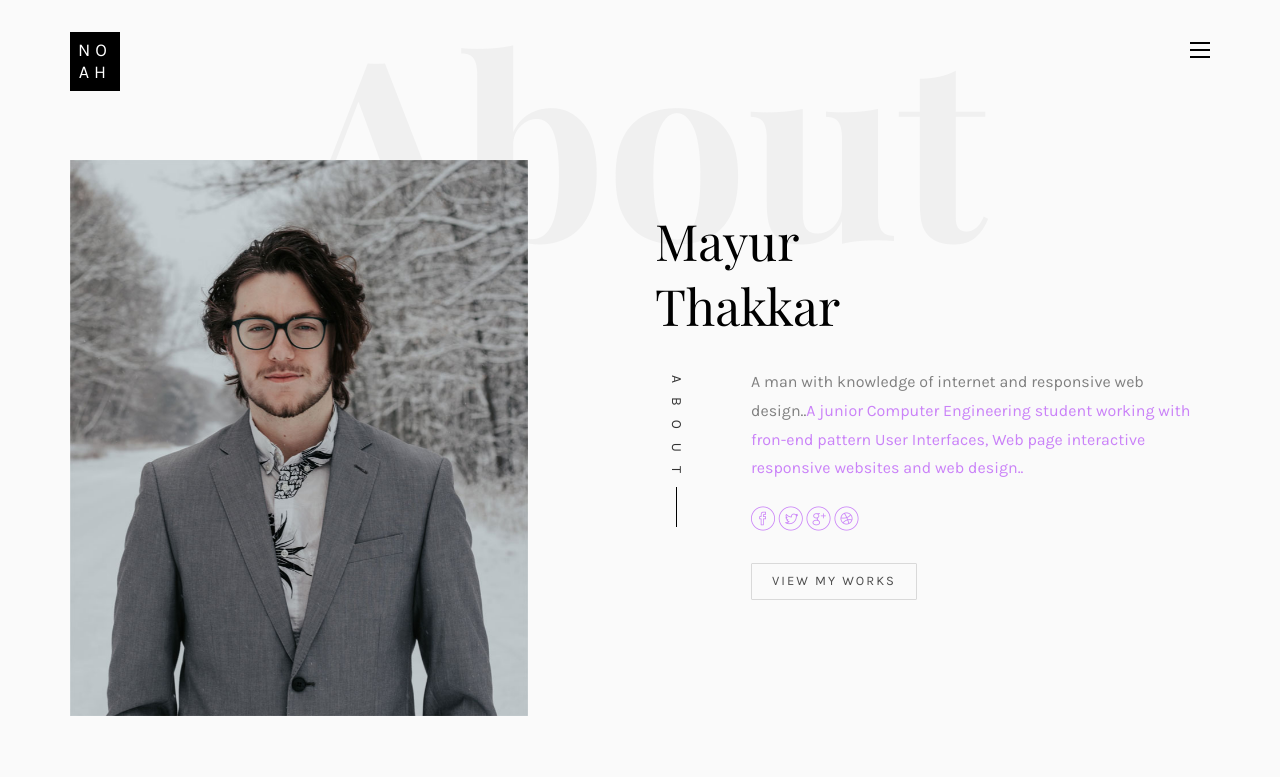
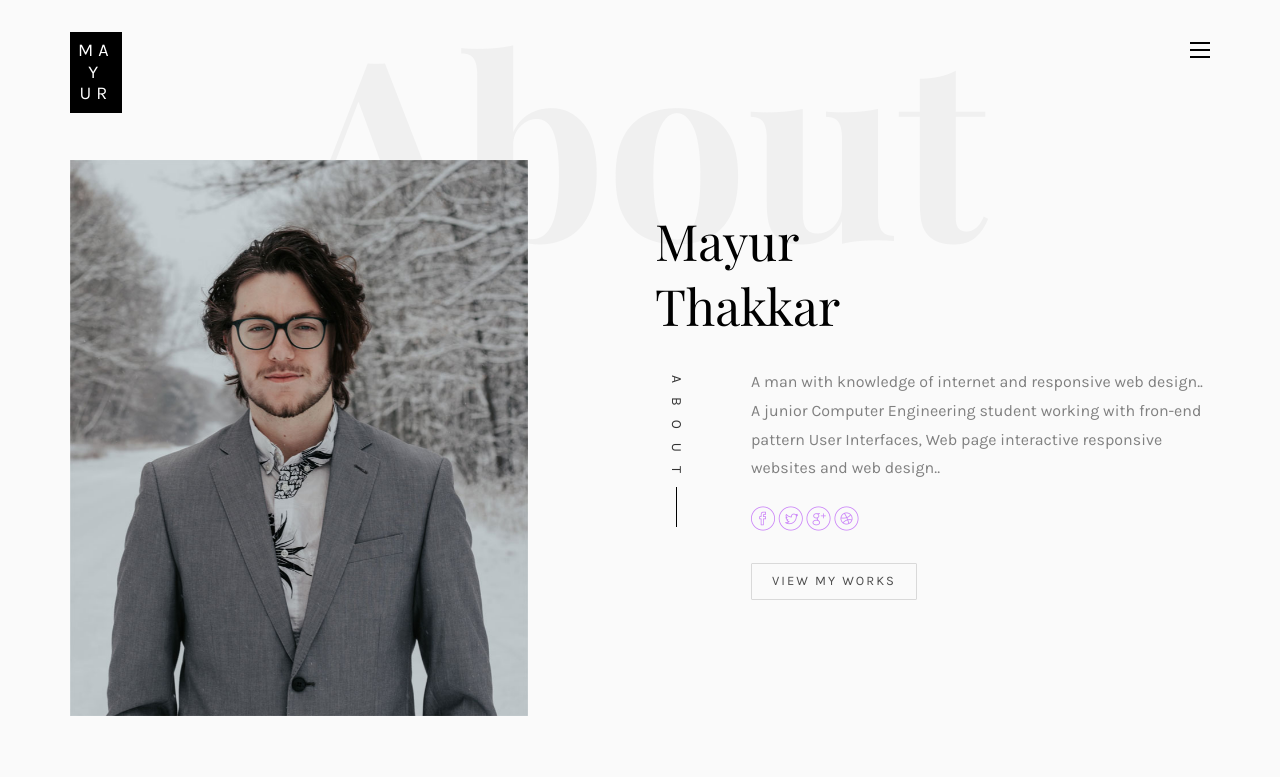
Before and after one commit to MThakkar121/Mayurs-website, a plain HTML site: page about.html in a window 1280 px wide. Shown: the top 777 px of the page. Drawn offline with nearby package versions, Linux system fonts and the light colour scheme; files whose address does not match are found by name; a web font is replaced by a local one.

Commit message:
Update about.html

```diff
--- a/about.html
+++ b/about.html
@@ -102,7 +102,7 @@
 				<div class="row">
 					<div class="col-md-12">
 						<div class="colorlib-navbar-brand">
-							<a class="colorlib-logo" href="index.html"><span>No</span><span>ah</span></a>
+							<a class="colorlib-logo" href="index.html"><span>MA</span><span>Y</span><span>UR</span></a>
 						</div>
 						<a href="#" class="js-colorlib-nav-toggle colorlib-nav-toggle"><i></i></a>
 					</div>
@@ -125,7 +125,7 @@
 								<div class="rotate">
 									<h2 class="heading">About</h2>
 								</div>
-								<p>A man with knowledge of internet and responsive web design..<a href="#">A junior Computer Engineering student working with fron-end pattern User Interfaces, Web page interactive responsive websites and web design..<br/></p>
+								<p>A man with knowledge of internet and responsive web design.. A junior Computer Engineering student working with fron-end pattern User Interfaces, Web page interactive responsive websites and web design..<br/></p>
 								<p class="colorlib-social-icons">
 									<a href="#"><i class="icon-facebook4"></i></a>
 									<a href="#"><i class="icon-twitter3"></i></a>
```
